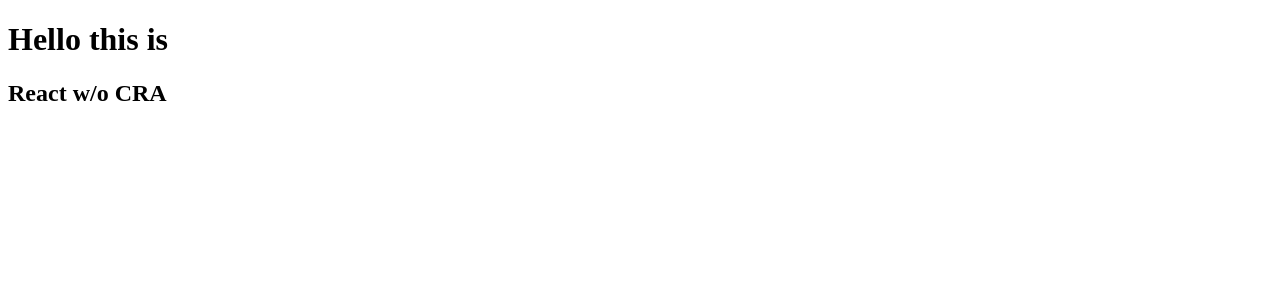
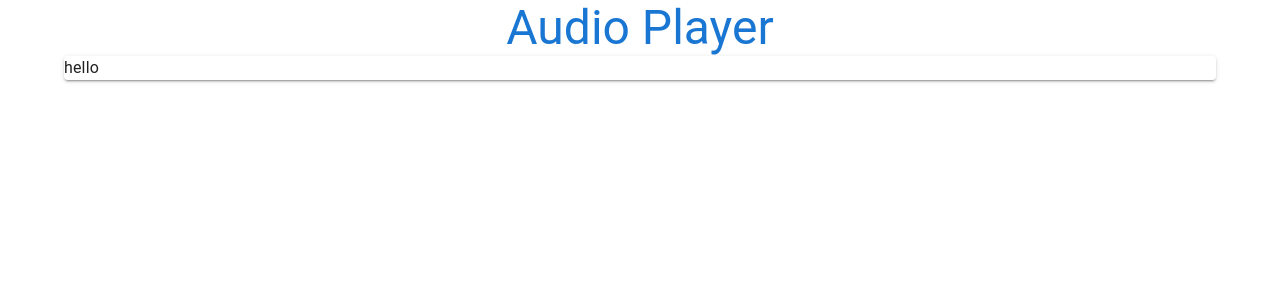
Before and after one commit to hmetkel-ontic/react-without-cra, a React app: page / in a window 1280 px wide. Shown: the top 300 px of the page. Built offline with nearby package versions, Linux system fonts and the light colour scheme.

Commit message:
mui added

```diff
--- a/package.json
+++ b/package.json
@@ -12,6 +12,10 @@
   "author": "",
   "license": "ISC",
   "dependencies": {
+    "@emotion/react": "^11.11.3",
+    "@emotion/styled": "^11.11.0",
+    "@mui/icons-material": "^5.15.4",
+    "@mui/material": "^5.15.4",
     "react": "^18.2.0",
     "react-dom": "^18.2.0"
   },
--- a/src/App.tsx
+++ b/src/App.tsx
@@ -1,11 +1,14 @@
 import React from "react";
+import CssBaseline from '@mui/material/CssBaseline';
+
+import AudioPlayer from './Components/AudioPlayer'
 
 const App = () => {
   return (
-    <>
-      <h1>Hello this is</h1>
-      <h2>React w/o CRA</h2>
-    </>
+   <>
+   <CssBaseline enableColorScheme />
+   <AudioPlayer />
+   </>
   );
 };
 
--- /dev/null
+++ b/src/Components/AudioPlayer.tsx
@@ -0,0 +1,16 @@
+import React from 'react'
+
+import { Typography, Container, Paper } from '@mui/material'
+
+const AudioPlayer = () => {
+  return (
+    <Container>
+      <Typography variant='h3' component={'h1'} color={'primary'} textAlign={'center'} >
+        Audio Player
+      </Typography>
+      <Paper elevation={2}>hello</Paper>
+    </Container>
+  )
+}
+
+export default AudioPlayer;
```
Also changed, not shown: 1 other file (tests, documents, lock files or other folders).
